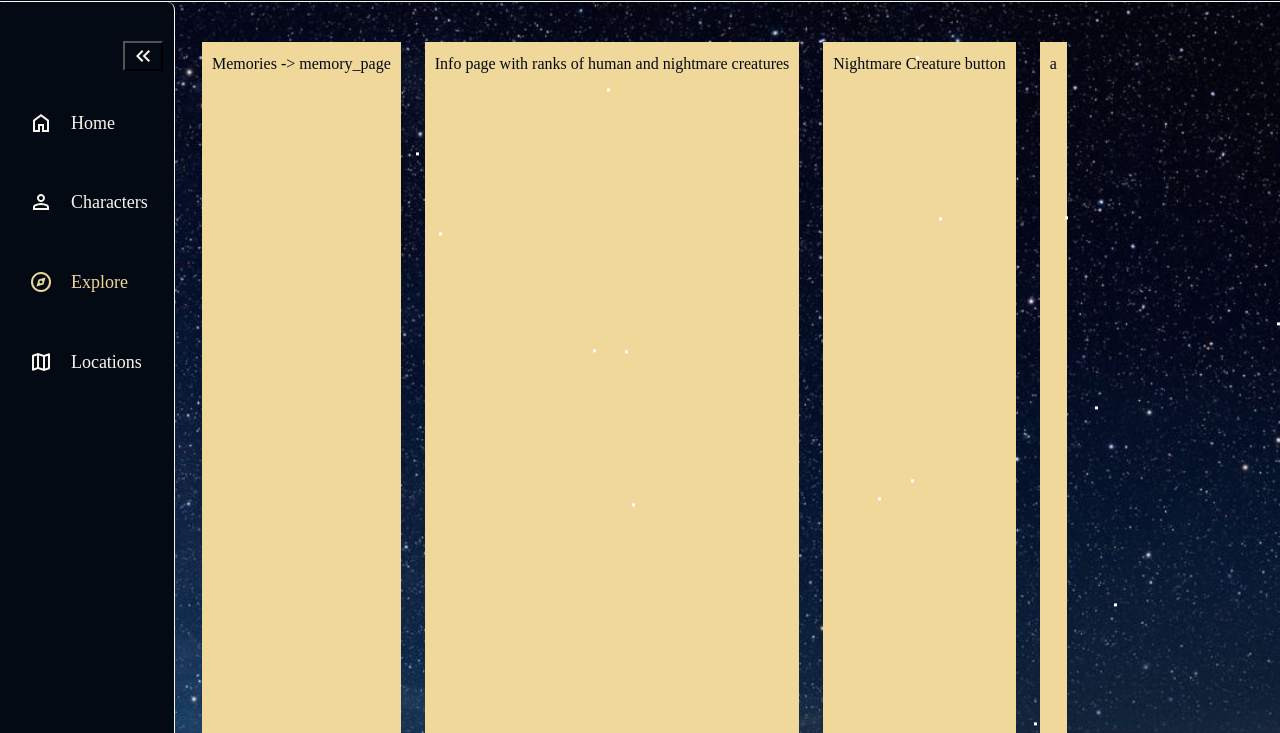
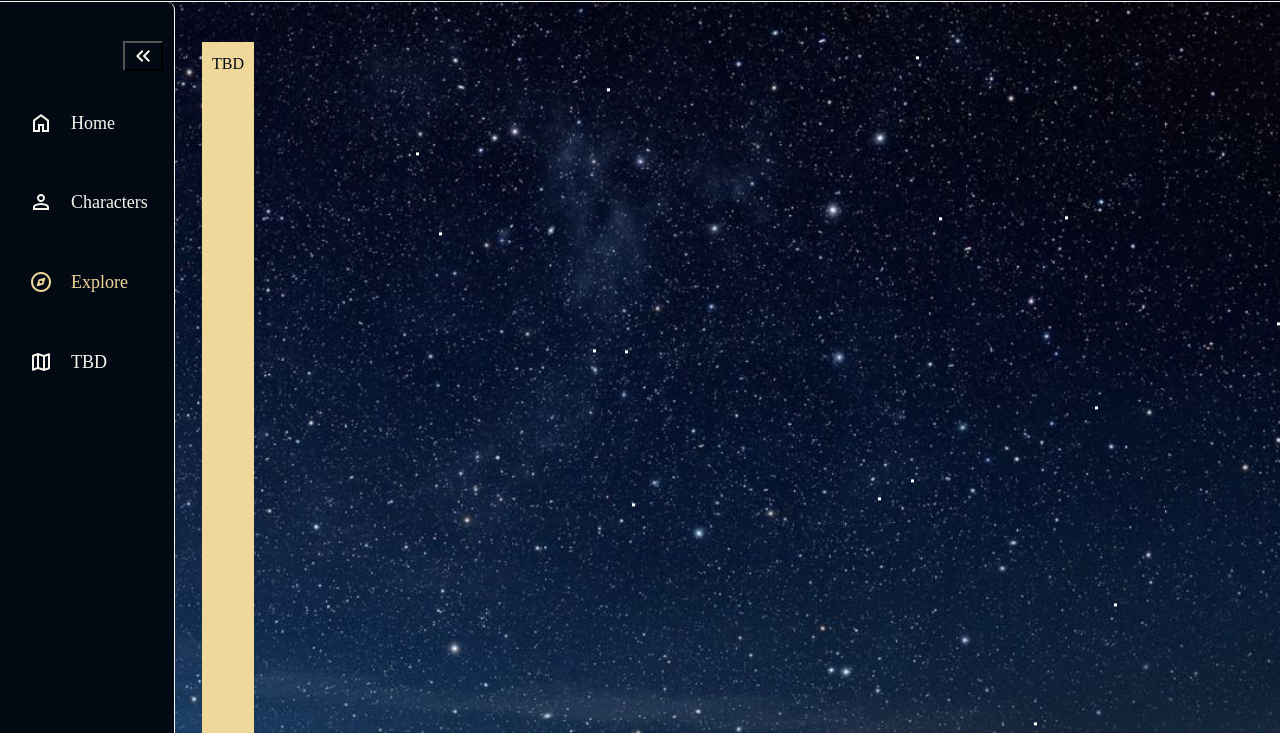
Before and after one commit to alamn5/SSWiki, a plain HTML site: page explore.html in a window 1280 px wide. Shown: the part 67-800 px from the top of the page. Drawn offline with Linux system fonts and the light colour scheme.

Commit message:
tbding unfinished page

```diff
--- a/explore.html
+++ b/explore.html
@@ -64,7 +64,7 @@
                 <li>
                     <a href="">
                         <svg xmlns="http://www.w3.org/2000/svg" height="24px" viewBox="0 -960 960 960" width="24px" fill="#f8f6ee"><path d="m600-120-240-84-186 72q-20 8-37-4.5T120-170v-560q0-13 7.5-23t20.5-15l212-72 240 84 186-72q20-8 37 4.5t17 33.5v560q0 13-7.5 23T812-192l-212 72Zm-40-98v-468l-160-56v468l160 56Zm80 0 120-40v-474l-120 46v468Zm-440-10 120-46v-468l-120 40v474Zm440-458v468-468Zm-320-56v468-468Z"/></svg>
-                        <span>Locations</span>
+                        <span>TBD</span>
                     </a>
                 </li>
 
@@ -74,10 +74,11 @@
 
         <main>
 
-            <p>Memories -> memory_page</p>
+            <!--  <p>Memories -> memory_page</p>
             <p>Info page with ranks of human and nightmare creatures</p>
             <p>Nightmare Creature button</p>
-            <p>a</p>
+            <p>a</p> -->
+            <p>TBD</p>
 
         </main>
 
```
Also changed, not shown: character_details.html (+1 -1 lines), characterpage.html (+1 -1 lines).
